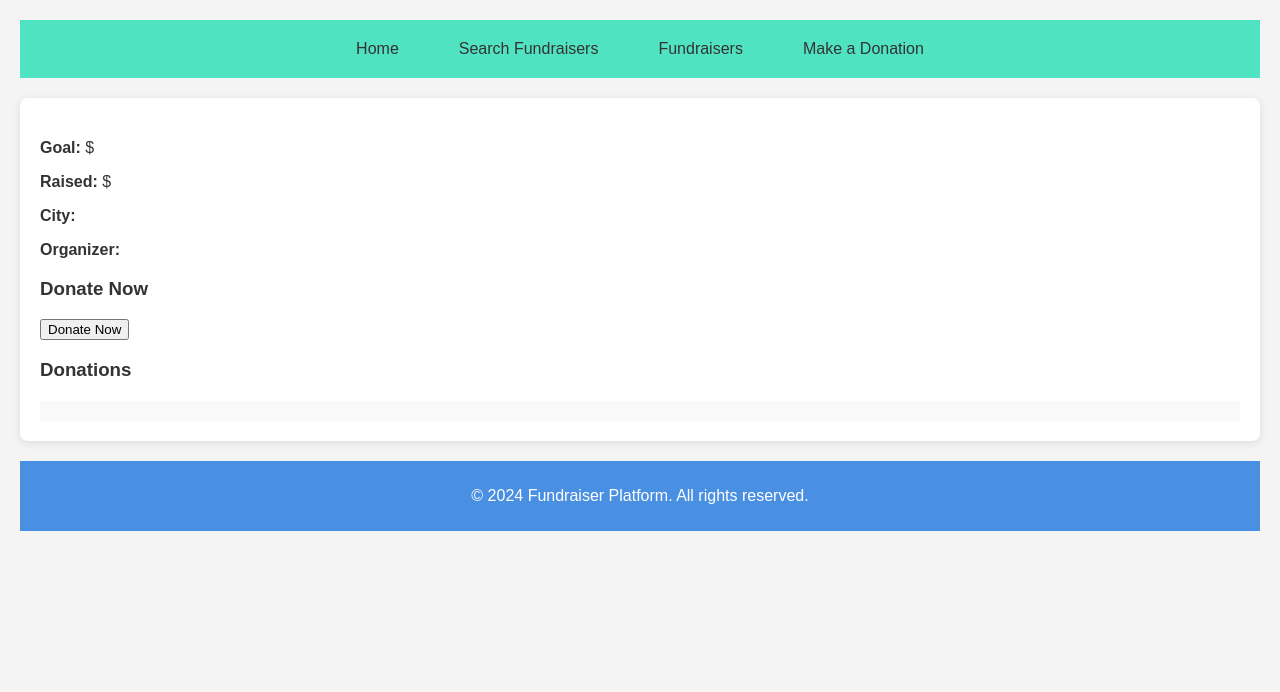
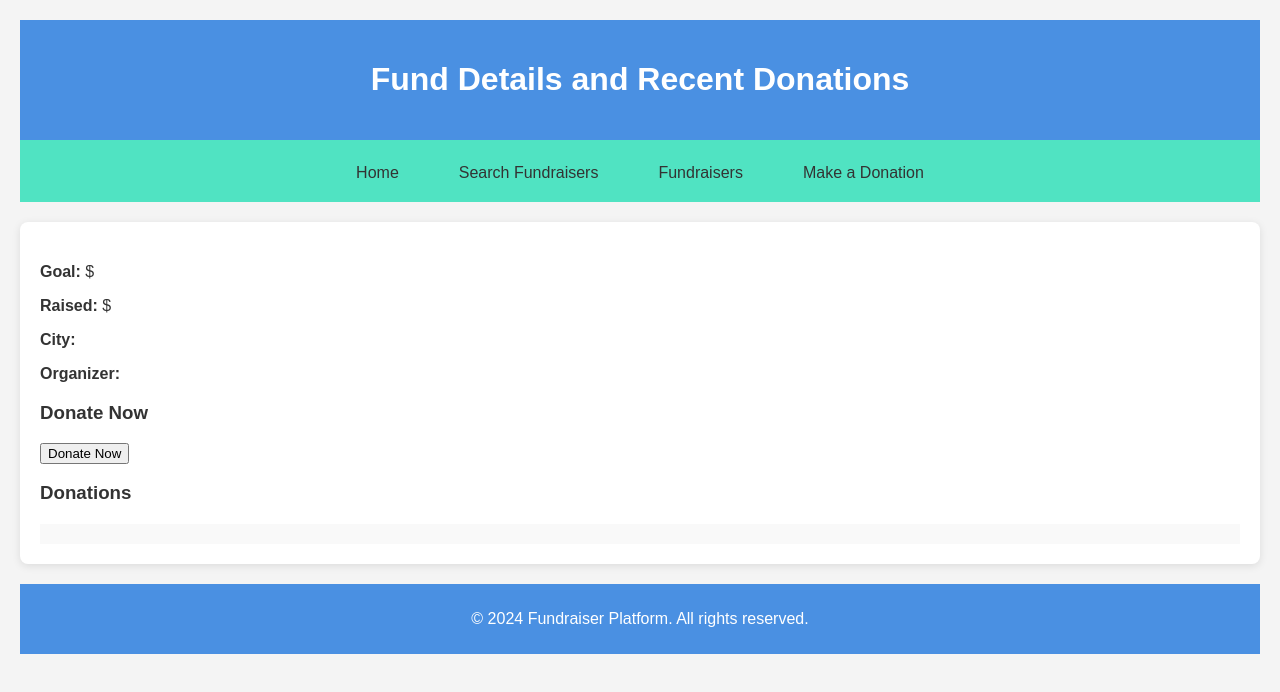
Before and after one commit to Sharanbabu1/Crowd-Funding-Website, a website: page public/fundraiser.html in a window 1280 px wide. Drawn offline with Linux system fonts and the light colour scheme; no server answers.

Commit message:
html updates

```diff
--- a/public/fundraiser.html
+++ b/public/fundraiser.html
@@ -33,6 +33,10 @@
     </style>
 </head>
 
+<header>
+    <h1>Fund Details and Recent Donations</h1>
+</header>
+
 <nav>
     <a href="/">Home</a>
     <a href="/search">Search Fundraisers</a>
```
Also changed, not shown: public/donation.html (+3 -0 lines), public/fundraisers.html (+4 -0 lines).
